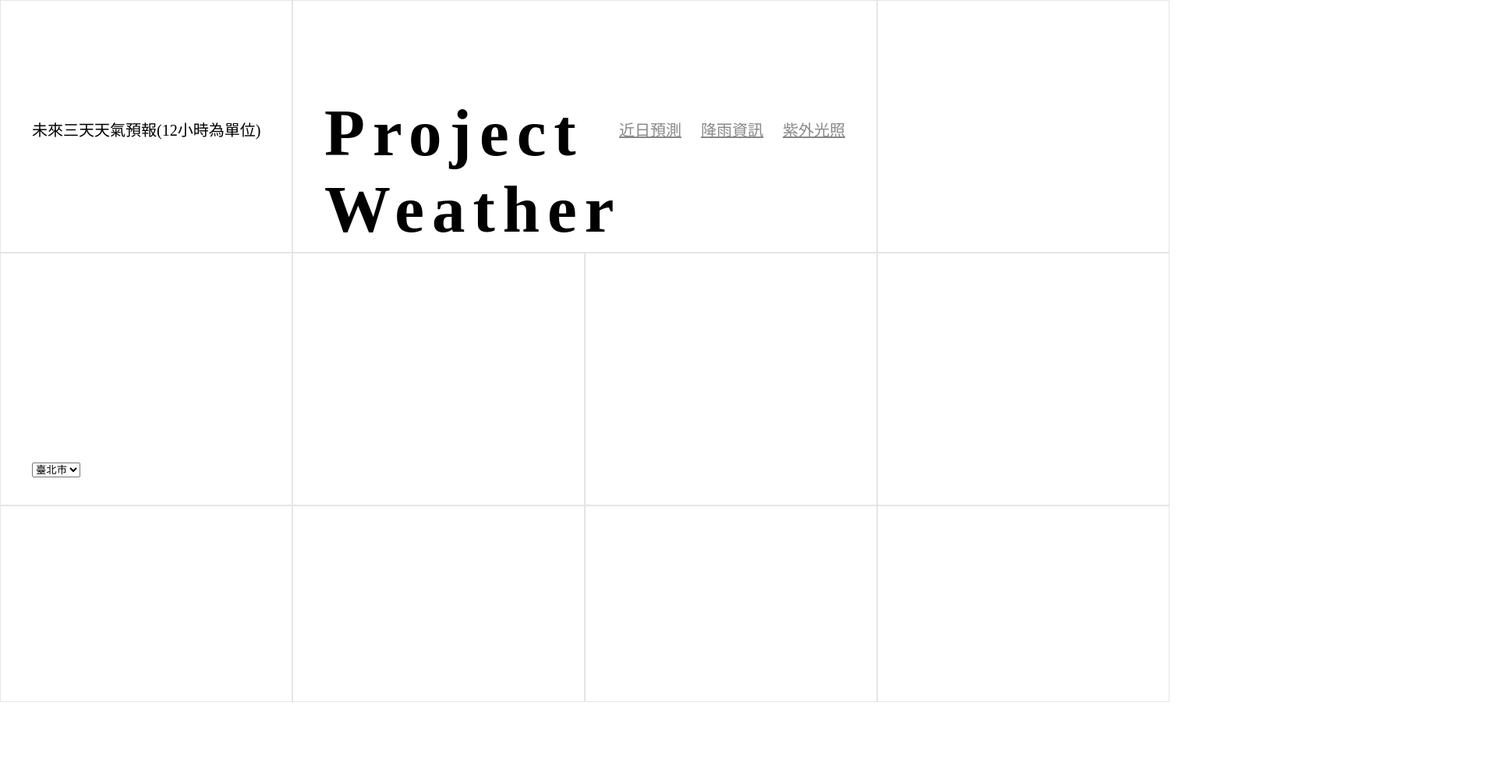
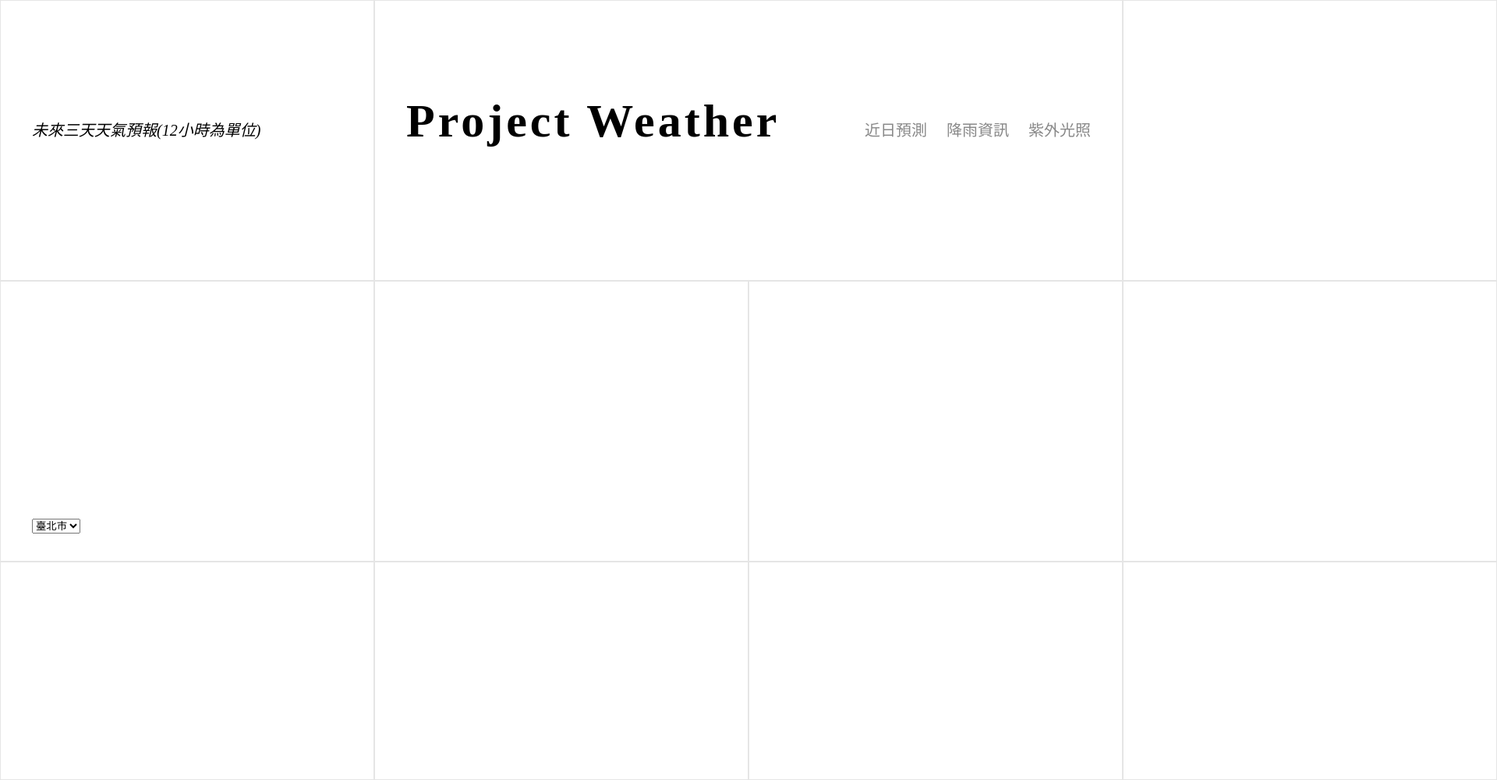
Before and after one commit to hokou/group-12-weather, a plain HTML site: page weather.html in a window 1280 px wide. Shown: the whole page at 78% size, 1920 px wide, since content can reach past the window. Before the commit the page ends 900 px from the top, so only its background shows below. Drawn offline with Linux system fonts and the light colour scheme; no server answers.

Commit message:
update common.css to fix bugs in raining.html, weather.html

```diff
--- a/css/common.css
+++ b/css/common.css
@@ -1,18 +1,25 @@
+html {
+	font-size: 1vw;
+}
+
 body {
 	font-size:20px;
 }
 
 h1 {
-	font-size: 85px;
+	font-size: 60px;
 	font-weight: 700;
 	margin-block-start: 0;
 	margin-block-end: 0;
 	margin-bottom: 4px;
-	letter-spacing: 10px;
+	letter-spacing: 4px;
+
+	display: flex;
+	flex-wrap: wrap;
 }
 
 h2 {
-	font-size: 60px;
+	font-size: 40px;
 	font-weight: 500;
 	margin-block-start: 0;
 	margin-block-end: 0;
@@ -34,9 +41,14 @@ p {
 	margin-block-end: 0;
 }
 
+a {
+	text-decoration: none;
+}
+
 .titleText {
 	padding-top: 30px;
 	font-weight: 400;
+	font-style: italic;
 }
 
 .navText {
@@ -56,10 +68,10 @@ p {
 	display: grid;
 	grid-template-columns: repeat(4, 1fr);
 	grid-template-rows: 3.6fr 3.6fr 2.8fr;
+	width: 100vw;
 	height: 100vh;
-	width: 100vw;
-	min-width: 1500px;
-	min-height: 900px;
+	min-width: 1920px;
+	min-height: 1000px;
 	margin: 0;
 
 	grid-template-areas:
@@ -74,6 +86,7 @@ p {
 	padding-top: 30px;
 	border: #e5e5e5 solid 1px;
 	position: relative;
+	overflow: hidden;
 }
 
 .grid > :not(.A1, .A2, .A3) > :last-child {
@@ -85,9 +98,51 @@ p {
 	padding-top: 120px !important;
 }
 
+.A1 {
+	grid-area: A1;
+}
+
 .A2 {
 	grid-area: A2;
 	position: relative;
+}
+
+.A3 {
+	grid-area: A3;
+}
+
+.B1 {
+	grid-area: B1;
+}
+
+.B2 {
+	grid-area: B2;
+	position: relative;
+}
+
+.B3 {
+	grid-area: B3;
+}
+
+.B4 {
+	grid-area: B4;
+}
+
+.C1 {
+	grid-area: C1;
+}
+
+.C2 {
+	grid-area: C2;
+	position: relative;
+}
+
+.C3 {
+	grid-area: C3;
+}
+
+.C4 {
+	grid-area: C4;
 }
 
 .A2 > h1{
@@ -100,3 +155,9 @@ p {
 	top: 150px;
 	right: 40px;
 }
+
+.w-img {
+	position: absolute;
+	right: 5%;
+	bottom: 5%;
+}
```
